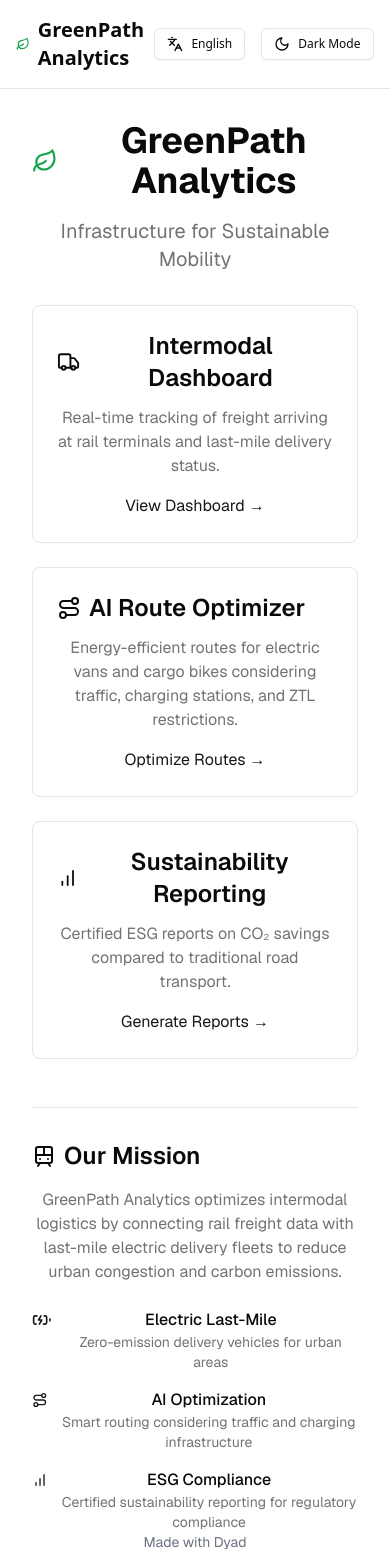
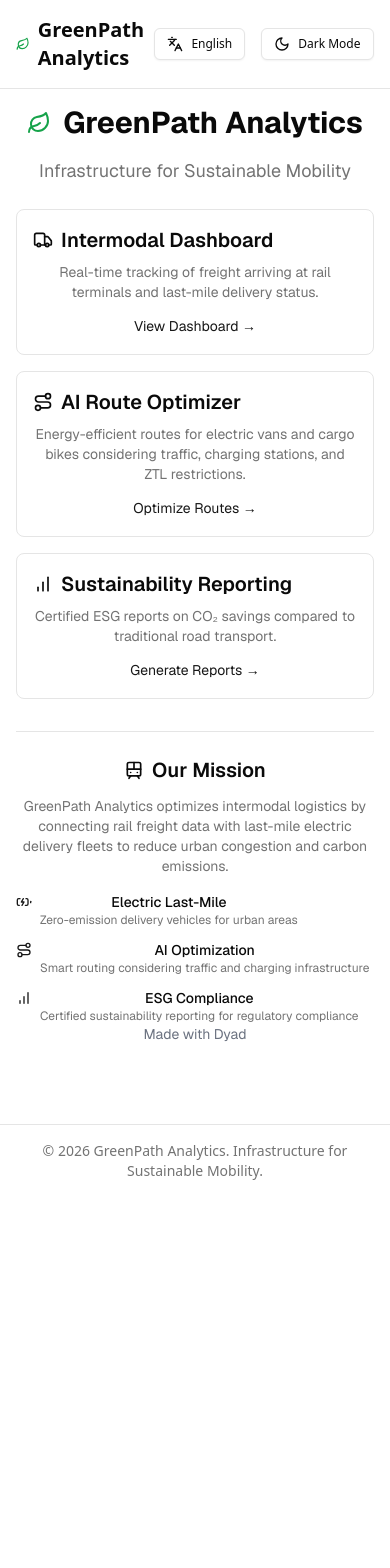
Before and after one commit to Star08-web-Scuola/TPS-lavoro_AI2, a Next.js app: page / in a window 390 px wide. Shown: the top 1568 px of the page. After the commit the page ends 1197 px from the top, so only its background shows below. Built offline with nearby package versions, Linux system fonts and the light colour scheme.

Commit message:
[dyad] Fixing landing page translations and making layout responsive - wrote 2 file(s)

```diff
--- a/src/app/page.tsx
+++ b/src/app/page.tsx
@@ -1,97 +1,100 @@
 import { MadeWithDyad } from "@/components/made-with-dyad";
 import Link from "next/link";
 import { Leaf, Route, BarChart, Truck, Train, BatteryCharging } from 'lucide-react';
+import { useLanguage } from '@/components/language/LanguageContext';
 
 export default function Home() {
+  const { t } = useLanguage();
+
   return (
-    <div className="grid grid-rows-[1fr_20px] items-center justify-items-center min-h-[calc(100vh-100px)] p-8 pb-20 sm:p-20 font-[family-name:var(--font-geist-sans)]">
-      <main className="flex flex-col gap-8 row-start-1 items-center sm:items-start max-w-4xl">
-        <div className="text-center sm:text-left">
-          <h1 className="text-4xl font-bold mb-4 flex items-center gap-3">
-            <Leaf className="h-8 w-8 text-green-600" />
+    <div className="grid grid-rows-[1fr_20px] items-center justify-items-center min-h-[calc(100vh-100px)] p-4 sm:p-8 pb-20 font-[family-name:var(--font-geist-sans)]">
+      <main className="flex flex-col gap-6 row-start-1 items-center sm:items-start max-w-4xl w-full">
+        <div className="text-center sm:text-left w-full">
+          <h1 className="text-3xl sm:text-4xl font-bold mb-4 flex items-center justify-center sm:justify-start gap-3">
+            <Leaf className="h-6 w-6 sm:h-8 sm:w-8 text-green-600" />
             GreenPath Analytics
           </h1>
-          <p className="text-xl text-muted-foreground mb-8">
-            Infrastructure for Sustainable Mobility
+          <p className="text-lg sm:text-xl text-muted-foreground mb-6">
+            {t('Infrastructure for Sustainable Mobility')}
           </p>
 
-          <div className="grid grid-cols-1 md:grid-cols-2 gap-6 mb-12">
-            <div className="border rounded-lg p-6 hover:shadow-lg transition-shadow">
-              <h2 className="text-2xl font-semibold mb-3 flex items-center gap-2">
-                <Truck className="h-6 w-6" />
-                Intermodal Dashboard
+          <div className="grid grid-cols-1 md:grid-cols-2 gap-4 sm:gap-6 mb-8">
+            <div className="border rounded-lg p-4 sm:p-6 hover:shadow-lg transition-shadow">
+              <h2 className="text-xl sm:text-2xl font-semibold mb-2 flex items-center gap-2">
+                <Truck className="h-5 w-5 sm:h-6 sm:w-6" />
+                {t('Intermodal Dashboard')}
               </h2>
-              <p className="text-muted-foreground mb-4">
-                Real-time tracking of freight arriving at rail terminals and last-mile delivery status.
+              <p className="text-muted-foreground mb-3 text-sm sm:text-base">
+                {t('Real-time tracking of freight arriving at rail terminals and last-mile delivery status.')}
               </p>
-              <Link href="/dashboard" className="inline-flex items-center gap-1 text-primary hover:underline">
-                View Dashboard →
+              <Link href="/dashboard" className="inline-flex items-center gap-1 text-primary hover:underline text-sm sm:text-base">
+                {t('View Dashboard')} →
               </Link>
             </div>
 
-            <div className="border rounded-lg p-6 hover:shadow-lg transition-shadow">
-              <h2 className="text-2xl font-semibold mb-3 flex items-center gap-2">
-                <Route className="h-6 w-6" />
-                AI Route Optimizer
+            <div className="border rounded-lg p-4 sm:p-6 hover:shadow-lg transition-shadow">
+              <h2 className="text-xl sm:text-2xl font-semibold mb-2 flex items-center gap-2">
+                <Route className="h-5 w-5 sm:h-6 sm:w-6" />
+                {t('AI Route Optimizer')}
               </h2>
-              <p className="text-muted-foreground mb-4">
-                Energy-efficient routes for electric vans and cargo bikes considering traffic, charging stations, and ZTL restrictions.
+              <p className="text-muted-foreground mb-3 text-sm sm:text-base">
+                {t('Energy-efficient routes for electric vans and cargo bikes considering traffic, charging stations, and ZTL restrictions.')}
               </p>
-              <Link href="/route-optimizer" className="inline-flex items-center gap-1 text-primary hover:underline">
-                Optimize Routes →
+              <Link href="/route-optimizer" className="inline-flex items-center gap-1 text-primary hover:underline text-sm sm:text-base">
+                {t('Optimize Routes')} →
               </Link>
             </div>
 
-            <div className="border rounded-lg p-6 hover:shadow-lg transition-shadow md:col-span-2">
-              <h2 className="text-2xl font-semibold mb-3 flex items-center gap-2">
-                <BarChart className="h-6 w-6" />
-                Sustainability Reporting
+            <div className="border rounded-lg p-4 sm:p-6 hover:shadow-lg transition-shadow md:col-span-2">
+              <h2 className="text-xl sm:text-2xl font-semibold mb-2 flex items-center gap-2">
+                <BarChart className="h-5 w-5 sm:h-6 sm:w-6" />
+                {t('Sustainability Reporting')}
               </h2>
-              <p className="text-muted-foreground mb-4">
-                Certified ESG reports on CO₂ savings compared to traditional road transport.
+              <p className="text-muted-foreground mb-3 text-sm sm:text-base">
+                {t('Certified ESG reports on CO₂ savings compared to traditional road transport.')}
               </p>
-              <Link href="/sustainability" className="inline-flex items-center gap-1 text-primary hover:underline">
-                Generate Reports →
+              <Link href="/sustainability" className="inline-flex items-center gap-1 text-primary hover:underline text-sm sm:text-base">
+                {t('Generate Reports')} →
               </Link>
             </div>
           </div>
 
-          <div className="border-t pt-8">
-            <h3 className="text-2xl font-semibold mb-4 flex items-center gap-2">
-              <Train className="h-6 w-6" />
-              Our Mission
+          <div className="border-t pt-6">
+            <h3 className="text-xl sm:text-2xl font-semibold mb-3 flex items-center justify-center sm:justify-start gap-2">
+              <Train className="h-5 w-5 sm:h-6 sm:w-6" />
+              {t('Our Mission')}
             </h3>
-            <p className="text-muted-foreground mb-4">
-              GreenPath Analytics optimizes intermodal logistics by connecting rail freight data with last-mile electric delivery fleets to reduce urban congestion and carbon emissions.
+            <p className="text-muted-foreground mb-4 text-sm sm:text-base">
+              {t('GreenPath Analytics optimizes intermodal logistics by connecting rail freight data with last-mile electric delivery fleets to reduce urban congestion and carbon emissions.')}
             </p>
 
-            <div className="grid grid-cols-1 md:grid-cols-3 gap-4 mt-6">
-              <div className="flex items-start gap-3">
-                <BatteryCharging className="h-5 w-5 mt-0.5 text-primary" />
+            <div className="grid grid-cols-1 sm:grid-cols-3 gap-3 mt-4">
+              <div className="flex items-start gap-2">
+                <BatteryCharging className="h-4 w-4 sm:h-5 sm:w-5 mt-0.5 text-primary" />
                 <div>
-                  <h4 className="font-medium">Electric Last-Mile</h4>
-                  <p className="text-sm text-muted-foreground">
-                    Zero-emission delivery vehicles for urban areas
+                  <h4 className="font-medium text-sm sm:text-base">{t('Electric Last-Mile')}</h4>
+                  <p className="text-xs sm:text-sm text-muted-foreground">
+                    {t('Zero-emission delivery vehicles for urban areas')}
                   </p>
                 </div>
               </div>
 
-              <div className="flex items-start gap-3">
-                <Route className="h-5 w-5 mt-0.5 text-primary" />
+              <div className="flex items-start gap-2">
+                <Route className="h-4 w-4 sm:h-5 sm:w-5 mt-0.5 text-primary" />
                 <div>
-                  <h4 className="font-medium">AI Optimization</h4>
-                  <p className="text-sm text-muted-foreground">
-                    Smart routing considering traffic and charging infrastructure
+                  <h4 className="font-medium text-sm sm:text-base">{t('AI Optimization')}</h4>
+                  <p className="text-xs sm:text-sm text-muted-foreground">
+                    {t('Smart routing considering traffic and charging infrastructure')}
                   </p>
                 </div>
               </div>
 
-              <div className="flex items-start gap-3">
-                <BarChart className="h-5 w-5 mt-0.5 text-primary" />
+              <div className="flex items-start gap-2">
+                <BarChart className="h-4 w-4 sm:h-5 sm:w-5 mt-0.5 text-primary" />
                 <div>
-                  <h4 className="font-medium">ESG Compliance</h4>
-                  <p className="text-sm text-muted-foreground">
-                    Certified sustainability reporting for regulatory compliance
+                  <h4 className="font-medium text-sm sm:text-base">{t('ESG Compliance')}</h4>
+                  <p className="text-xs sm:text-sm text-muted-foreground">
+                    {t('Certified sustainability reporting for regulatory compliance')}
                   </p>
                 </div>
               </div>
--- a/src/components/language/LanguageContext.tsx
+++ b/src/components/language/LanguageContext.tsx
@@ -27,6 +27,26 @@ const translations = {
     loading: 'Loading...',
     error: 'Error',
     success: 'Success',
+
+    // Landing Page
+    'Infrastructure for Sustainable Mobility': 'Infrastructure for Sustainable Mobility',
+    'Intermodal Dashboard': 'Intermodal Dashboard',
+    'Real-time tracking of freight arriving at rail terminals and last-mile delivery status.': 'Real-time tracking of freight arriving at rail terminals and last-mile delivery status.',
+    'View Dashboard': 'View Dashboard',
+    'AI Route Optimizer': 'AI Route Optimizer',
+    'Energy-efficient routes for electric vans and cargo bikes considering traffic, charging stations, and ZTL restrictions.': 'Energy-efficient routes for electric vans and cargo bikes considering traffic, charging stations, and ZTL restrictions.',
+    'Optimize Routes': 'Optimize Routes',
+    'Sustainability Reporting': 'Sustainability Reporting',
+    'Certified ESG reports on CO₂ savings compared to traditional road transport.': 'Certified ESG reports on CO₂ savings compared to traditional road transport.',
+    'Generate Reports': 'Generate Reports',
+    'Our Mission': 'Our Mission',
+    'GreenPath Analytics optimizes intermodal logistics by connecting rail freight data with last-mile electric delivery fleets to reduce urban congestion and carbon emissions.': 'GreenPath Analytics optimizes intermodal logistics by connecting rail freight data with last-mile electric delivery fleets to reduce urban congestion and carbon emissions.',
+    'Electric Last-Mile': 'Electric Last-Mile',
+    'Zero-emission delivery vehicles for urban areas': 'Zero-emission delivery vehicles for urban areas',
+    'AI Optimization': 'AI Optimization',
+    'Smart routing considering traffic and charging infrastructure': 'Smart routing considering traffic and charging infrastructure',
+    'ESG Compliance': 'ESG Compliance',
+    'Certified sustainability reporting for regulatory compliance': 'Certified sustainability reporting for regulatory compliance',
 
     // Auth
     signIn: 'Sign In',
@@ -194,6 +214,26 @@ const translations = {
     loading: 'Caricamento...',
     error: 'Errore',
     success: 'Successo',
+
+    // Landing Page
+    'Infrastructure for Sustainable Mobility': 'Infrastruttura per la Mobilità Sostenibile',
+    'Intermodal Dashboard': 'Dashboard Intermodale',
+    'Real-time tracking of freight arriving at rail terminals and last-mile delivery status.': 'Tracciamento in tempo reale delle merci in arrivo ai terminali ferroviari e stato della consegna dell\'ultimo miglio.',
+    'View Dashboard': 'Visualizza Dashboard',
+    'AI Route Optimizer': 'Ottimizzatore di Percorsi AI',
+    'Energy-efficient routes for electric vans and cargo bikes considering traffic, charging stations, and ZTL restrictions.': 'Percorsi efficienti dal punto di vista energetico per furgoni elettrici e biciclette da carico che tengono conto del traffico, delle stazioni di ricarica e delle restrizioni ZTL.',
+    'Optimize Routes': 'Ottimizza Percorsi',
+    'Sustainability Reporting': 'Reporting di Sostenibilità',
+    'Certified ESG reports on CO₂ savings compared to traditional road transport.': 'Report ESG certificati sui risparmi di CO₂ rispetto al trasporto su strada tradizionale.',
+    'Generate Reports': 'Genera Report',
+    'Our Mission': 'La Nostra Missione',
+    'GreenPath Analytics optimizes intermodal logistics by connecting rail freight data with last-mile electric delivery fleets to reduce urban congestion and carbon emissions.': 'GreenPath Analytics ottimizza la logistica intermodale collegando i dati del trasporto merci su rotaia con le flotte di consegna elettrica dell\'ultimo miglio per ridurre la congestione urbana e le emissioni di carbonio.',
+    'Electric Last-Mile': 'Elettrico Ultimo Miglio',
+    'Zero-emission delivery vehicles for urban areas': 'Veicoli di consegna a zero emissioni per le aree urbane',
+    'AI Optimization': 'Ottimizzazione AI',
+    'Smart routing considering traffic and charging infrastructure': 'Routing intelligente che tiene conto del traffico e dell\'infrastruttura di ricarica',
+    'ESG Compliance': 'Conformità ESG',
+    'Certified sustainability reporting for regulatory compliance': 'Report di sostenibilità certificati per la conformità normativa',
 
     // Auth
     signIn: 'Accedi',
@@ -368,8 +408,6 @@ export const LanguageProvider = ({ children }: { children: React.ReactNode }) =>
   }, [language]);
 
   const t = (key: string): string => {
-    // Debug: log the current language and key
-    console.log(`Translating key: ${key} in language: ${language}`);
     const translation = translations[language][key];
     if (!translation) {
       console.warn(`Missing translation for key: ${key} in language: ${language}`);
```
